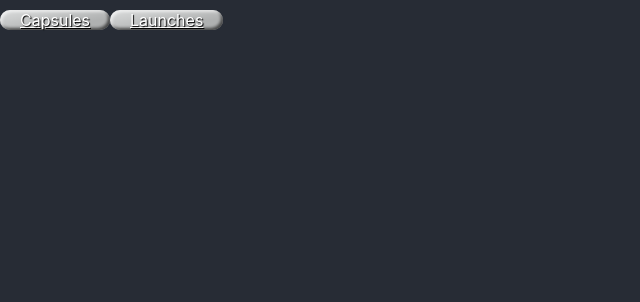
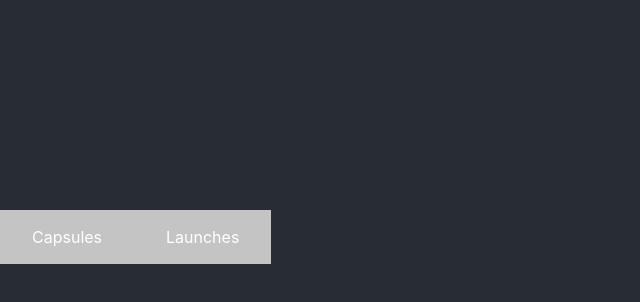
Before and after one commit to Mat0108/Space-X, a React (Create React App) app: page / in a window 1280 px wide. Shown: the top 302 px of the page, without its empty margins (0-640 px from the left). Built offline with nearby package versions, Linux system fonts and the light colour scheme.

Commit message:
Update home.css

```diff
--- a/src/pages/css/home.css
+++ b/src/pages/css/home.css
@@ -1,26 +1,11 @@
 .styled {
-    border: 0;
-    line-height: 2.5;
-    padding: 0 20px;
-    font-size: 1rem;
+    background-color: #c4c4c4; /* Green */
+    border: none;
+    color: white;
+    padding: 15px 32px;
+    margin-top: 210px;
     text-align: center;
-    color: #fff;
-    text-shadow: 1px 1px 1px #000;
-    border-radius: 10px;
-    background-color: rgb(219, 221, 221);
-    background-image: linear-gradient(to top left,
-                                      rgba(0, 0, 0, .2),
-                                      rgba(0, 0, 0, .2) 30%,
-                                      rgba(0, 0, 0, 0));
-    box-shadow: inset 2px 2px 3px rgba(255, 255, 255, .6),
-                inset -2px -2px 3px rgba(0, 0, 0, .6);
+    text-decoration: none;
+    display: inline-block;
+    font-size: 16px;
 }
-
-.styled:hover {
-    background-color: rgba(255, 0, 0, 1);
-}
-
-.styled:active {
-    box-shadow: inset -2px -2px 3px rgba(255, 255, 255, .6),
-                inset 2px 2px 3px rgba(0, 0, 0, .6);
-}
```
